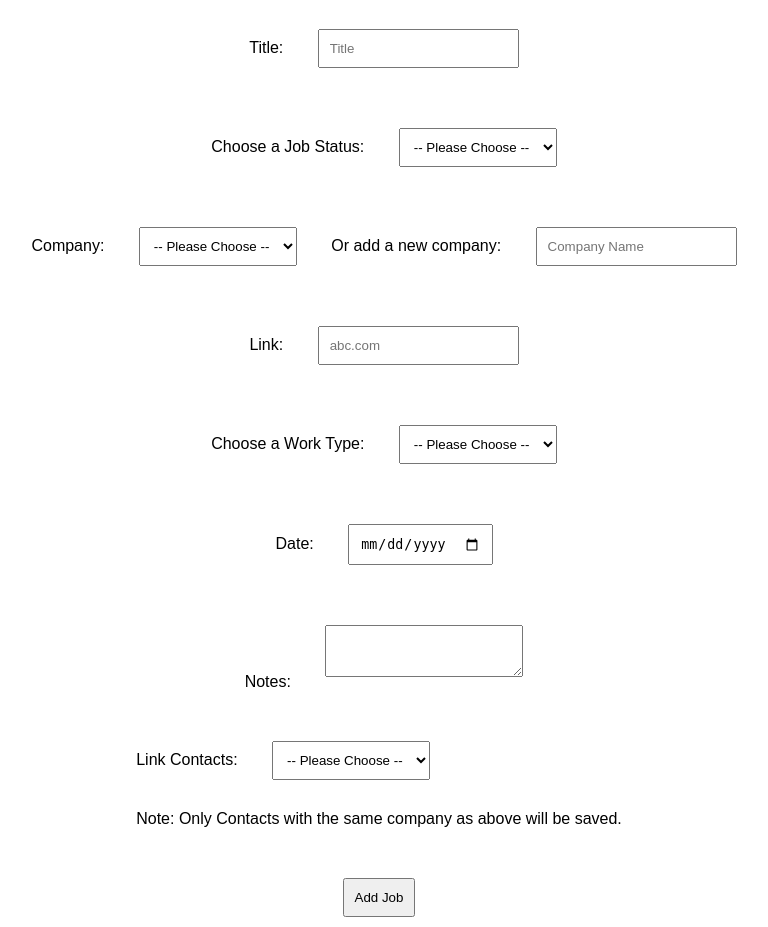
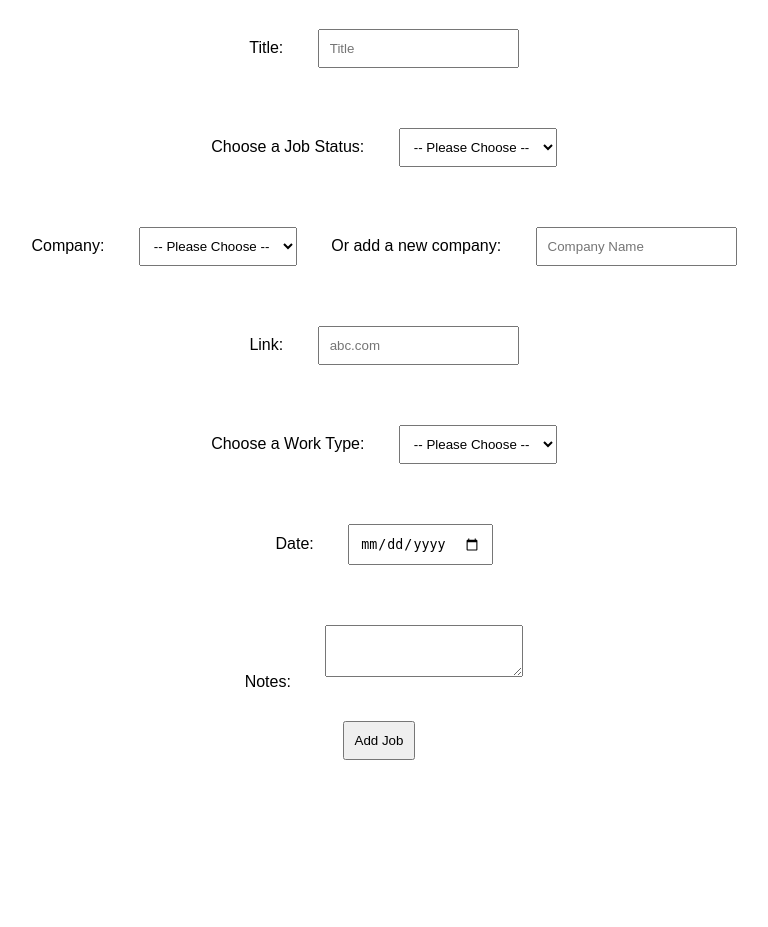
Before and after one commit to connordbrown/CSPB3308-FinalProject-Group3, a Flask app: page /jobs/1/edit in a window 1280 px wide. Shown: the part 135-1062 px from the top of the page, without its empty margins (261-1029 px from the left). After the commit the page ends 895 px from the top, so only its background shows below. Run offline with Flask 3, Linux system fonts and the light colour scheme; the visitor is signed in with stand-in values (Sample User, id 1); data that the repository does not hold is empty.

Commit message:
remove contacts from add/edit job

```diff
--- a/app.py
+++ b/app.py
@@ -201,12 +201,10 @@ def add_job():
     user_id = session["user_id"]
     with closing(get_conn()) as conn:
             companies = db.get_companies_for_user(conn, user_id)
-            contacts = db.get_contacts_for_user(conn, user_id)
 
     return render_template(
         "job_form.html",
         companies=companies,
-        contacts=contacts,
         statuses=STATUSES,
         work_types=WORK_TYPES
     )
@@ -221,7 +219,7 @@ def edit_job(job_id):
             job_data = db.get_job(conn, user_id, job_id)
             companies = db.get_companies_for_user(conn, user_id)
 
-            contacts = db.get_contacts_for_user(conn, user_id)
+
         return render_template(
             "job_form.html",
             job=job_data,
--- a/templates/job_form.html
+++ b/templates/job_form.html
@@ -99,35 +99,6 @@
         </textarea>
     </div>
 
-
-    <!-- CONTACTS -->
-    <div>
-        <label for="contacts-select">Link Contacts:</label>
-        <select name="contacts-select" id="contacts-select" name="contacts-select">
-            <option value="">-- Please Choose --</option>
-            {% for contact in contacts %}
-
-                <!-- Edit Job - only show contacts for current company -->
-                {% if job and (contact["company_name"] != job["company_name"]) %}
-
-                {% else %}
-                    <option
-                        value="{{ contact.id }}"
-                        {{ "selected" if (job and job["contact_id"] == contact.id) or ''}}>
-                        {{ contact.name | capitalize }} - {{ contact["company_name"] | capitalize }}
-                    </option>
-                {% endif %}
-
-            {% endfor %}
-        </select>
-
-        {% if job %}
-            <p>Note: Only Contacts for currently saved company are shown.</p>
-        {% else %}
-            <p>Note: Only Contacts with the same company as above will be saved.</p>
-        {% endif %}
-    </div>
-
     <button type="submit">
         {{ "Update Job" if job else "Add Job" }}
     </button>
```
